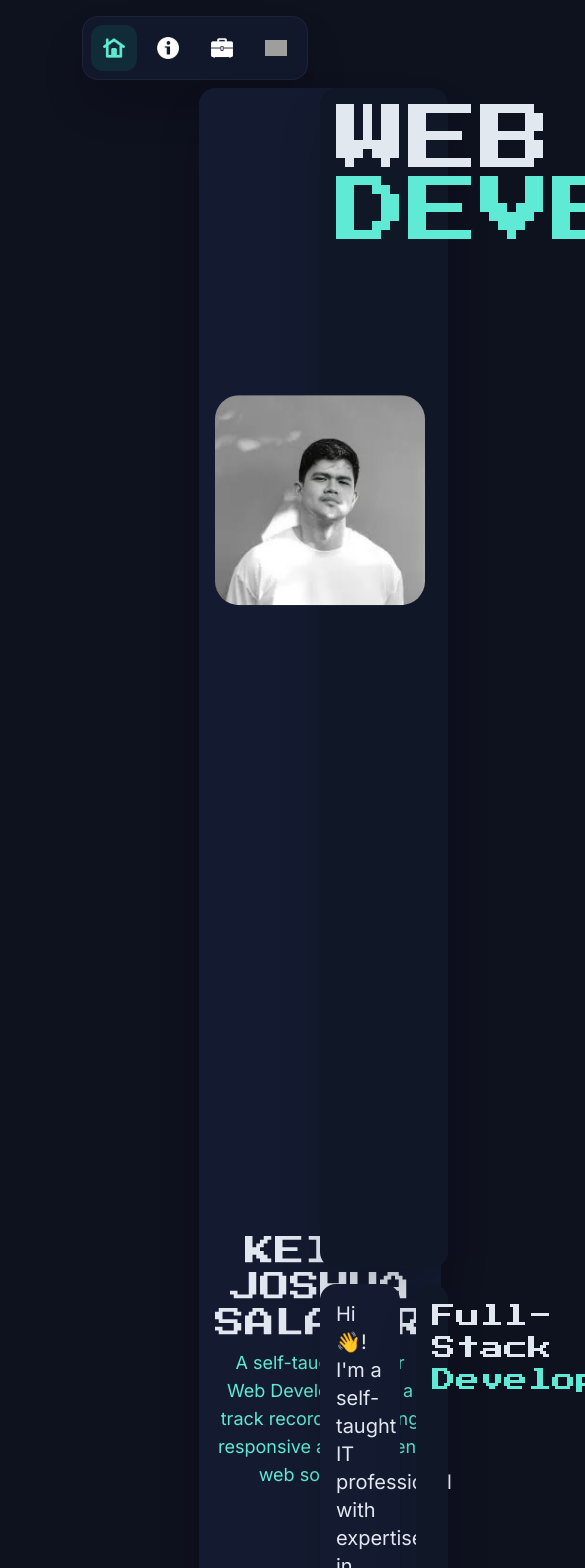
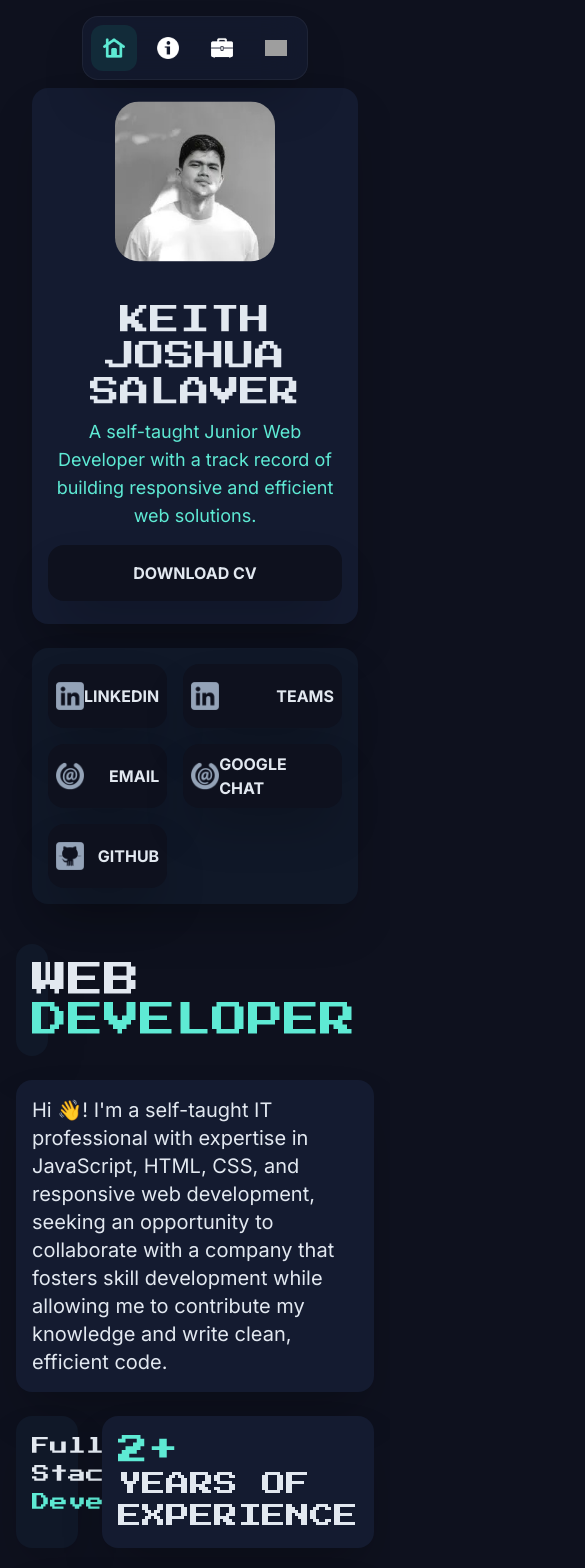
Before and after one commit to KeithJosh03/v2Portfolio, a Next.js app: page / in a window 390 px wide. Shown: the top 1568 px of the page, 585 px wide, since content can reach past the window. Built offline with nearby package versions, Linux system fonts and the light colour scheme; grey boxes are pictures that could not be loaded.

Commit message:
fixes to responsive design

```diff
--- a/components/SectionLayout.tsx
+++ b/components/SectionLayout.tsx
@@ -2,14 +2,14 @@ import React from 'react'
 
 export function SectionLayout({
   children,
-}: Readonly<{
+}: {
   children: React.ReactNode;
-}>) {
+}) {
   return (
-  <main className='mt-2'>
-    <div className='grid grid-cols-12 px-80 justify-items-center justify-center relative mt-6 gap-y-20'>
-      {children}
-    </div>
-  </main>
+    <main className="mt-6 px-4 sm:px-8 lg:px-16 xl:px-24 2xl:px-32">
+      <div className="grid grid-cols-1 lg:grid-cols-12 gap-10">
+        {children}
+      </div>
+    </main>
   );
 }
--- a/components/avatar.tsx
+++ b/components/avatar.tsx
@@ -30,7 +30,7 @@ export const Avatar = () => {
       variants={container}
       initial="hidden"
       animate="show"
-      className={`${inter.className} xl:col-span-4 lg:col-span-12 grid grid-rows-3 gap-4 justify-center`}
+      className={`${inter.className} col-span-1 lg:col-span-4 grid grid-rows-3 gap-6`}
     >
       <motion.div
         variants={item}
@@ -47,7 +47,9 @@ export const Avatar = () => {
           <Image
             src={me}
             alt="Me"
-            className="rounded-3xl object-cover m-auto"
+            width={200}
+            height={200}
+            className="rounded-3xl object-cover mx-auto w-40 h-40 sm:w-48 sm:h-48 lg:w-52 lg:h-52"
           />
         </motion.div>
 
--- a/components/sections/introduction/Details.tsx
+++ b/components/sections/introduction/Details.tsx
@@ -35,12 +35,17 @@ export const Details = ({ data }: Props) => {
       variants={container}
       initial="hidden"
       animate="show"
-      className="min-h-screen sm:min-h-[80vh] grid grid-cols-9 grid-rows-3 gap-4"
+      className="grid grid-cols-1 md:grid-cols-6 xl:grid-cols-9 gap-6"
     >
       {/* Title */}
       <motion.div
         variants={item}
-        className={`${press.className} col-span-9 row-span-1 text-left text-7xl font-extrabold bg-alterBG shadow-2xl rounded-2xl p-4`}
+        className={`${press.className}
+        col-span-1 md:col-span-6 xl:col-span-9
+        text-left
+        text-4xl sm:text-5xl md:text-6xl xl:text-7xl
+        font-extrabold
+        bg-alterBG shadow-2xl rounded-2xl p-4`}
       >
         <h1 className="text-PrimaryCol">WEB</h1>
         <h1 className="text-SecondaryCol">DEVELOPER</h1>
@@ -63,7 +68,7 @@ export const Details = ({ data }: Props) => {
       {/* Full Stack Card */}
       <motion.div
         variants={item}
-        className={`${press.className} col-span-3 row-span-1 text-left text-2xl font-extrabold bg-alterBG shadow-2xl rounded-2xl p-4`}
+        className={`${press.className} col-span-3 row-span-1 text-left text-lg sm:text-xl md:text-2xl font-extrabold bg-alterBG shadow-2xl rounded-2xl p-4`}
       >
         <h3 className="text-PrimaryCol">Full-Stack</h3>
         <h3 className="text-SecondaryCol">Developer</h3>
--- a/components/sections/introduction/layout.tsx
+++ b/components/sections/introduction/layout.tsx
@@ -6,7 +6,7 @@ export async function HomeLayout() {
   const data = await getSkills();
 
   return (
-    <div className="xl:col-span-8 lg:col-span-12 flex flex-col w-full h-auto">
+    <div className="col-span-1 lg:col-span-8 flex flex-col w-full">
       <Details data={data} />
     </div>
   );
```
